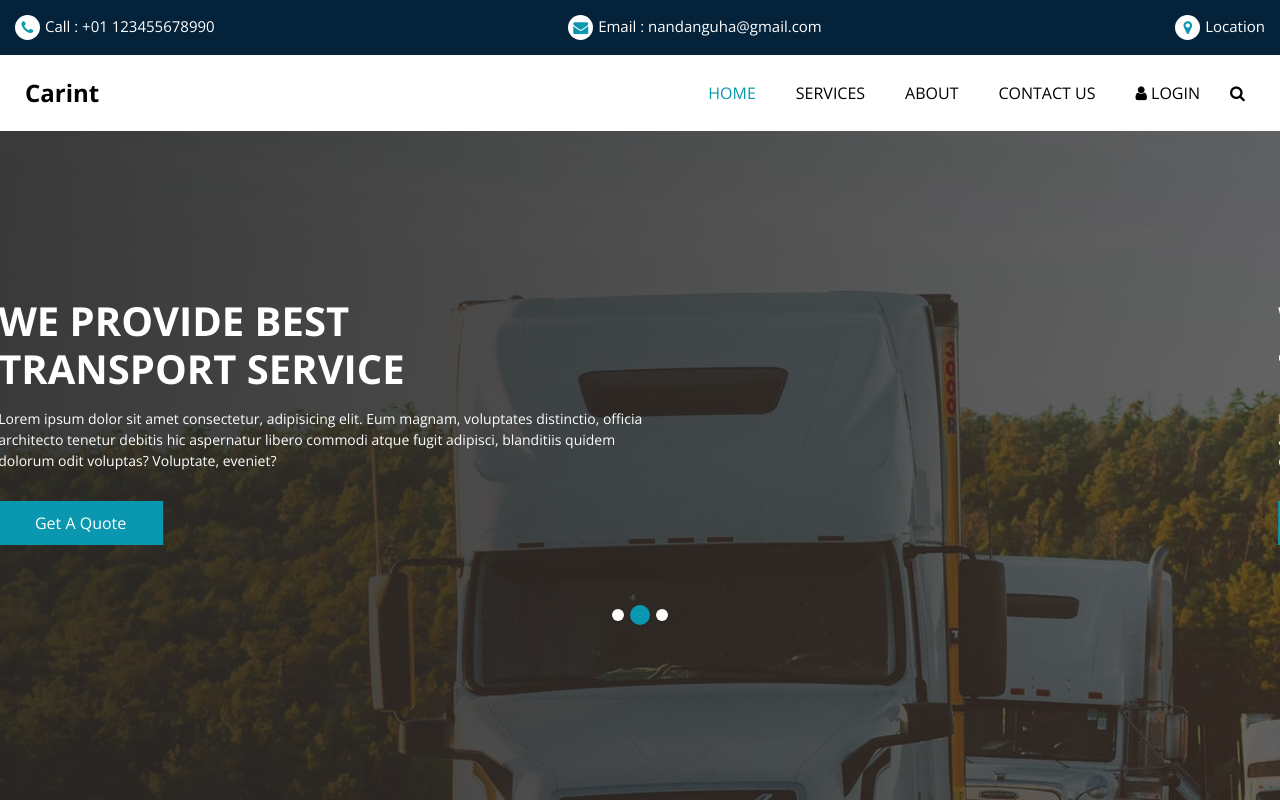
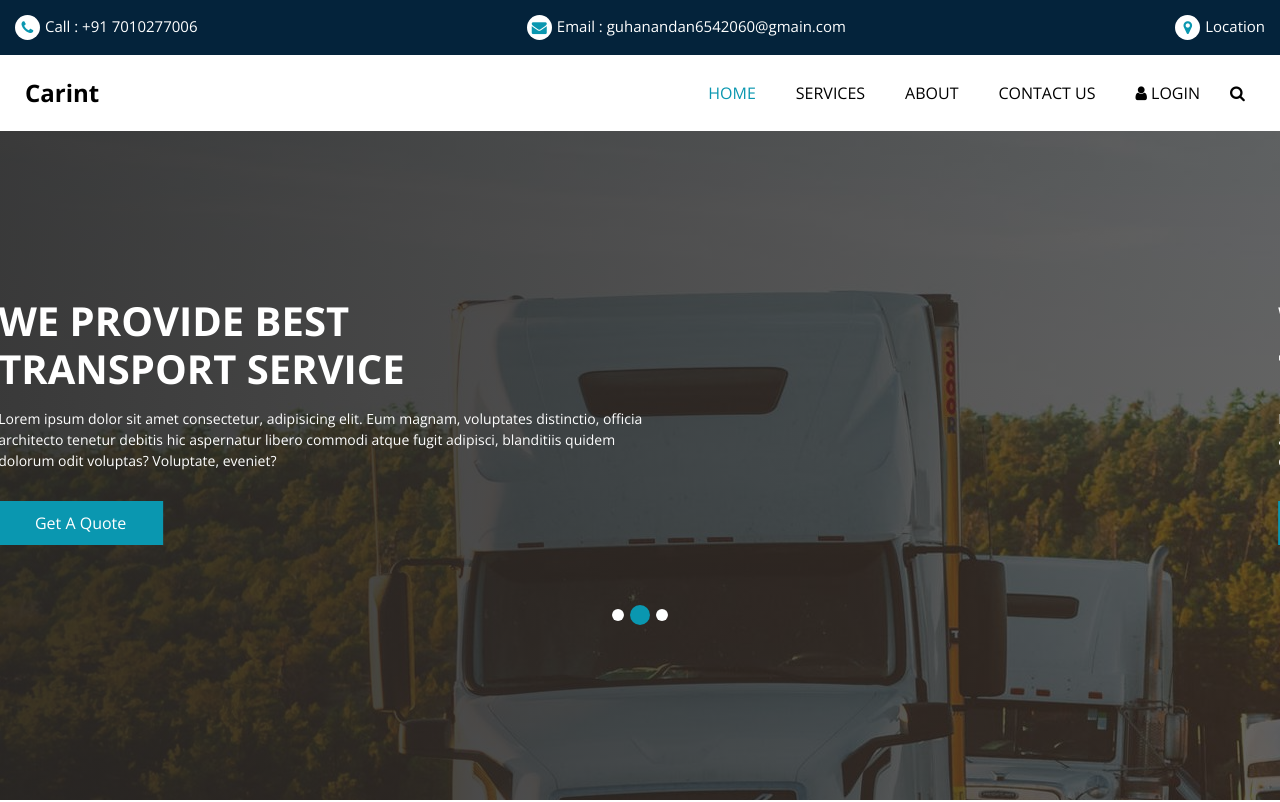
Before and after one commit to Guhanandan/terraform-jenkins-poc, a plain HTML site: page index.html in a window 1280 px wide. Shown: the top 802 px of the page. Drawn offline with nearby package versions, Linux system fonts and the light colour scheme; some packages are replaced by stand-ins of ours.

Commit message:
changed mail id and phone number

```diff
--- a/index.html
+++ b/index.html
@@ -46,13 +46,13 @@
             <a href="">
               <i class="fa fa-phone" aria-hidden="true"></i>
               <span>
-                Call : +01 123455678990
+                Call : +91 7010277006
               </span>
             </a>
             <a href="">
               <i class="fa fa-envelope" aria-hidden="true"></i>
               <span>
-                Email : nandanguha@gmail.com
+                Email : guhanandan6542060@gmain.com
               </span>
             </a>
             <a href="">
```
